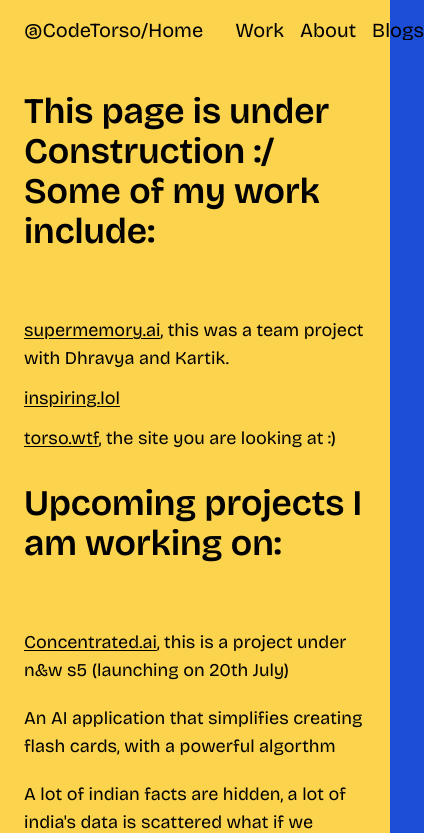
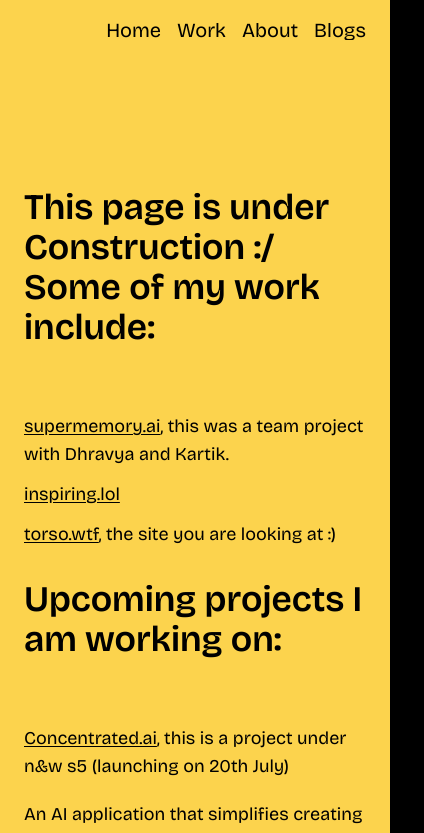
Before and after one commit to CodeTorso/torso.wtf, a Next.js app: page /work in a window 390 px wide. Shown: the top 833 px of the page, 424 px wide, since content can reach past the window. Built offline with nearby package versions, Linux system fonts and the light colour scheme.

Commit message:
everything mobile friendly :)

```diff
--- a/src/app/about/layout.tsx
+++ b/src/app/about/layout.tsx
@@ -11,6 +11,6 @@ export default function RootLayout({
   children: React.ReactNode;
 }>) {
   return (
-      <header className={`bg-lime-300`}>{children}</header>
+      <header className={`bg-lime-300 min-h-screen px-6 text-black`}>{children}</header>
   );
 }
--- a/src/app/about/page.tsx
+++ b/src/app/about/page.tsx
@@ -7,7 +7,7 @@ import SlideUpAnimation from "@/components/slideUpAnimation";
 async function page() {
   return (
     <>
-      <main className="flex min-h-screen flex-col items-center px-6 text-black">
+      <main className="flex justify-center">
         <SlideUpAnimation>
           <div className="m-auto max-w-2xl">
             <Navbar />
--- a/src/app/blogs/(blogs)/layout.tsx
+++ b/src/app/blogs/(blogs)/layout.tsx
@@ -8,13 +8,13 @@ export default function RootLayout({
   children: React.ReactNode;
 }>) {
   return (
-    <div className="m-auto flex min-h-screen max-w-6xl flex-col bg-black text-white">
+    <div className="m-auto max-w-6xl">
       <SlideUpAnimation>
         <Link href="/blogs" className="flex items-center text-gray-300">
           <Back />
           Back
         </Link>
-        <div className="max-w-5xl">{children}</div>
+        <div className="max-w-5xl pb-20 pt-32">{children}</div>
       </SlideUpAnimation>
     </div>
   );
--- a/src/app/blogs/layout.tsx
+++ b/src/app/blogs/layout.tsx
@@ -11,6 +11,6 @@ export default function RootLayout({
   children: React.ReactNode;
 }>) {
   return (
-    <header className="min-h-screen bg-black text-white">{children}</header>
+    <header className="min-h-screen bg-black text-white px-6">{children}</header>
   );
 }
--- a/src/app/blogs/page.tsx
+++ b/src/app/blogs/page.tsx
@@ -8,7 +8,7 @@ async function page() {
   const posts = await getBlogs();
   return (
     <>
-      <main className="m-auto flex min-h-screen max-w-2xl flex-col text-white">
+      <main className="m-auto flex max-w-2xl flex-col">
         <SlideUpAnimation>
           <Navbar />
           <Blogs blogs={posts} />
--- a/src/app/layout.tsx
+++ b/src/app/layout.tsx
@@ -58,7 +58,7 @@ export default function RootLayout({
 }>) {
   return (
     <html lang="en">
-      <body className={`${josefin_Sans.className} bg-blue-700`}>{children}</body>
+      <body className={`${josefin_Sans.className} bg-black h-screen`}>{children}</body>
     </html>
   );
 }
--- a/src/app/page.tsx
+++ b/src/app/page.tsx
@@ -5,12 +5,14 @@ export const runtime = "edge";
 
 async function page() {
   return (
-    <main className="text-whitetext-center m-auto flex min-h-screen flex-col items-center justify-center px-2 text-white md:max-w-2xl">
-      <SlideUpAnimation>
-        <Navbar />
-        <Content />
-      </SlideUpAnimation>
-    </main>
+    <div className="bg-blue-700">
+      <main className="text-whitetext-center m-auto flex min-h-screen flex-col items-center justify-center px-6 text-white md:max-w-2xl">
+        <SlideUpAnimation>
+          <Navbar />
+          <Content />
+        </SlideUpAnimation>
+      </main>
+    </div>
   );
 }
 
--- a/src/app/work/layout.tsx
+++ b/src/app/work/layout.tsx
@@ -11,6 +11,6 @@ export default function RootLayout({
   children: React.ReactNode;
 }>) {
   return (
-      <header className="bg-amber-300">{children}</header>
+      <main className="bg-amber-300 min-h-screen px-6 text-black">{children}</main>
   );
 }
--- a/src/app/work/page.tsx
+++ b/src/app/work/page.tsx
@@ -4,10 +4,10 @@ import SlideUpAnimation from "@/components/slideUpAnimation";
 
 async function page() {
   return (
-    <main className="min-h-screen m-auto flex max-w-2xl flex-col px-6 text-black">
+    <div className="m-auto flex max-w-2xl flex-col ">
       <SlideUpAnimation>
         <Navbar />
-        <h1 className="pt-8 text-4xl font-semibold">
+        <h1 className=" pt-32 text-4xl font-semibold">
           This page is under Construction :/ Some of my work include:
         </h1>
         <div className="flex flex-col gap-3 pt-16">
@@ -39,7 +39,7 @@ async function page() {
         <h1 className="pt-8 text-4xl font-semibold">
           Upcoming projects I am working on:
         </h1>
-        <div className="flex flex-col gap-5 pt-16">
+        <div className="flex flex-col gap-5 pt-16 pb-20">
           <p className="text-lg">
             <a
               className="underline underline-offset-2"
@@ -63,7 +63,7 @@ async function page() {
           </p>
         </div>
       </SlideUpAnimation>
-    </main>
+    </div>
   );
 }
 
--- a/src/components/blogs.tsx
+++ b/src/components/blogs.tsx
@@ -3,7 +3,7 @@ import Link from "next/link";
 
 export function Blogs({ blogs }: { blogs: Blogs[] }) {
   return (
-    <ol className="py-32">
+    <ol className="pb-20 pt-32">
       {blogs.map(({ slug, title, publishDate, readingTime, description }) => (
         <li key={slug} className="flex flex-col gap-2">
           <h2 className="underline-offset-2 underline">
--- a/src/components/heading.tsx
+++ b/src/components/heading.tsx
@@ -1,15 +1,21 @@
-import { type ComponentPropsWithoutRef } from 'react';
+import { type ComponentPropsWithoutRef } from "react";
 import { Inter } from "next/font/google";
 // old font -> Josefin_Sans
 const josefin_Sans = Inter({ subsets: ["latin"], weight: ["400"] });
-import { GeistSans } from 'geist/font/sans';
-import { GeistMono } from 'geist/font/mono';
+import { GeistSans } from "geist/font/sans";
+import { GeistMono } from "geist/font/mono";
 
-
-export function Heading(props: ComponentPropsWithoutRef<'h1'>) {
-  return <h1  className="text-7xl text-neutral-300 font-extrabold py-10" {...props} />;
+export function Heading(props: ComponentPropsWithoutRef<"h1">) {
+  return (
+    <h1 className="py-10 text-7xl font-extrabold text-neutral-300" {...props} />
+  );
 }
 
-export function Paragraph(props: ComponentPropsWithoutRef<'p'>) {
-  return <h1  className={`text-xl text-gray-300 font-normal py-2 leading-8  ${GeistSans.className}`} {...props} />;
+export function Paragraph(props: ComponentPropsWithoutRef<"p">) {
+  return (
+    <h1
+      className={`py-2 text-xl font-normal leading-8 text-gray-300 ${GeistSans.className}`}
+      {...props}
+    />
+  );
 }
--- a/src/components/navbar.tsx
+++ b/src/components/navbar.tsx
@@ -3,9 +3,9 @@ import React from "react";
 
 function Navbar() {
   return (
-    <nav className="text-xl flex w-full justify-between gap-8 py-4">
+    <nav className="text-xl flex w-full justify-end md:justify-between gap-4 md:gap-8 py-4">
       <Link href="/">
-        <h1>@CodeTorso/Home</h1>
+        <h1 className="hidden md:block">@CodeTorso/Home</h1><h1 className="block md:hidden">Home</h1>
       </Link>
       <div className="flex gap-4">
         <Link href="/work" className="group/link h-6 overflow-hidden">
```
